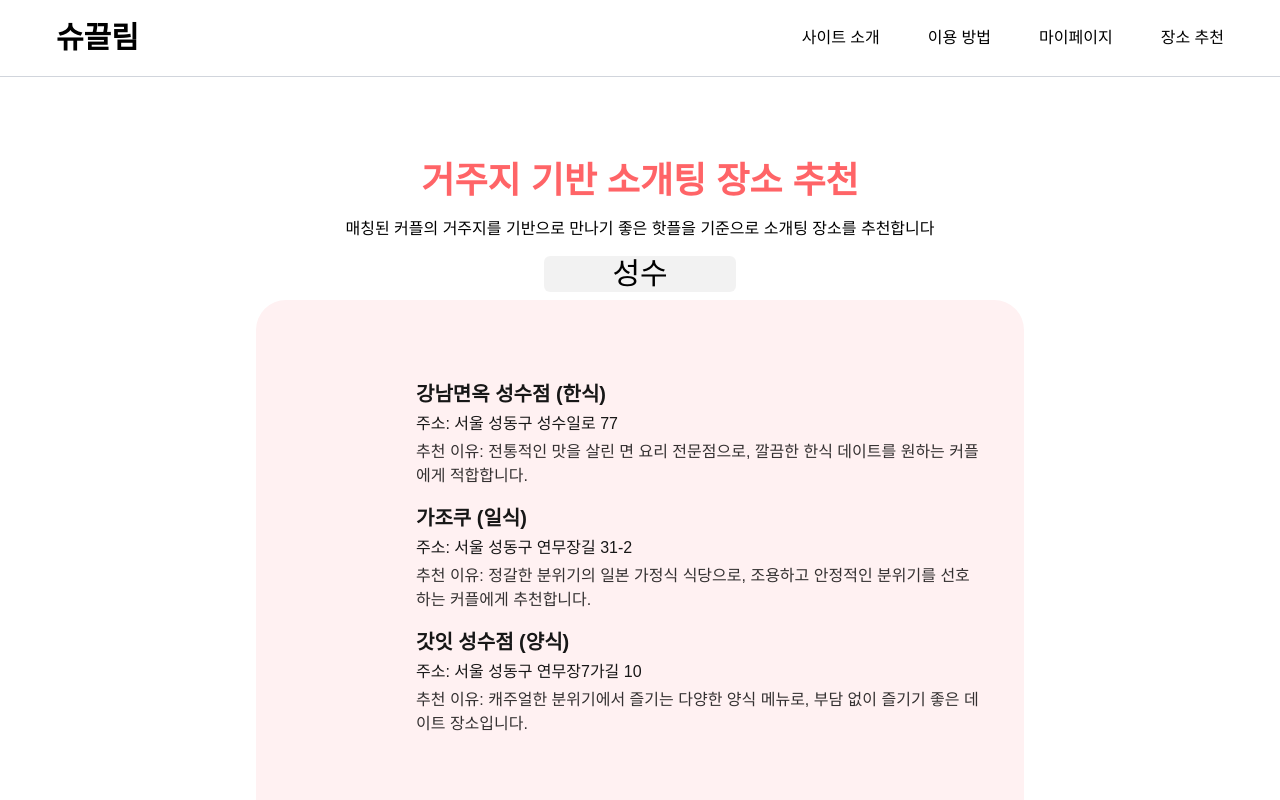
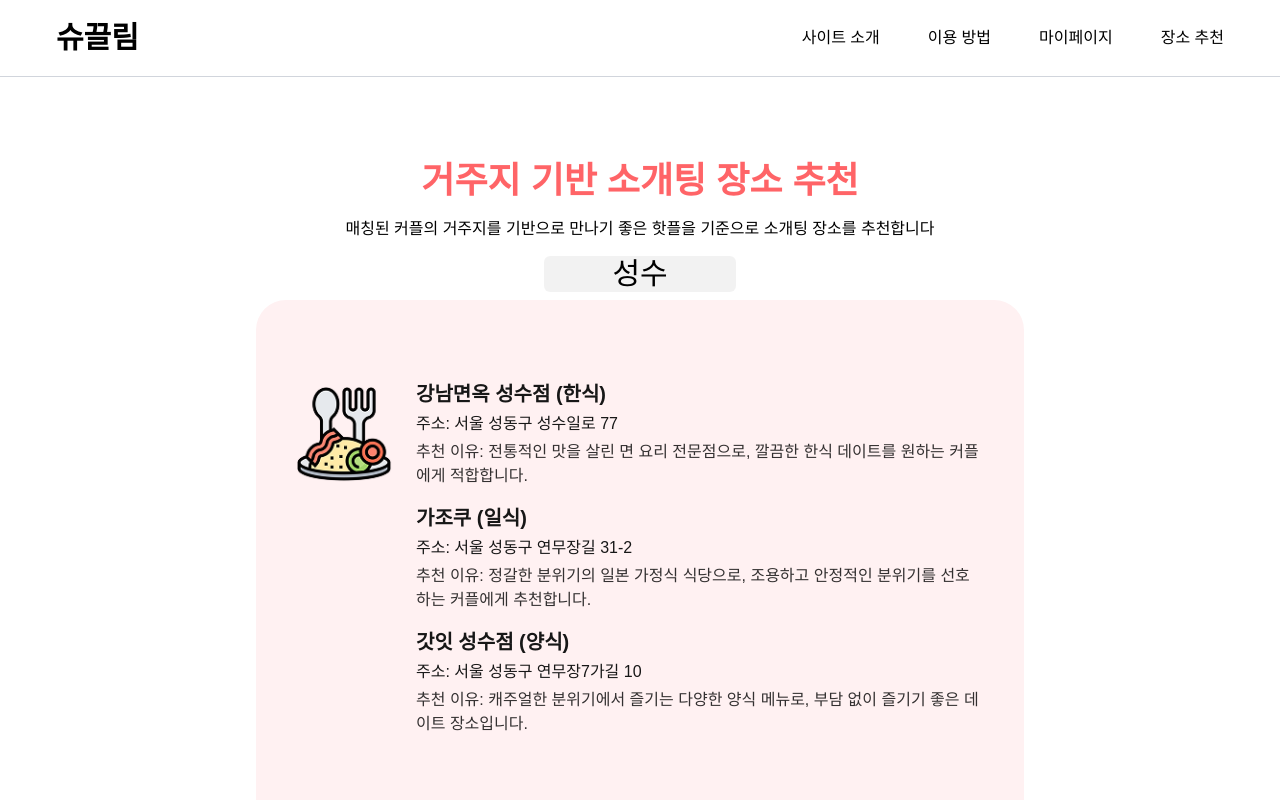
Before and after one commit to CSID-DGU/2025-1-DSCD-outsider-2, a Next.js app in the folder frontend/: page /place_recommend/first_meet in a window 1280 px wide. Shown: the top 800 px of the page. Built offline with nearby package versions, Linux system fonts and the light colour scheme.

Commit message:
first_meet

```diff
--- a/frontend/src/app/place_recommend/first_meet/page.js
+++ b/frontend/src/app/place_recommend/first_meet/page.js
@@ -10,9 +10,9 @@ export default function FirstMeetPlaceRecommendPage() {
 
   // 이미지 매핑 정보 (장소명 → 이미지 파일명)
   const imageMap = {
-    "유어다이닝 (양식)": "맛집.png",
-    "이퀄커피": "카페.png",
-    "망원 한강 공원": "놀거리.png",
+    "강남면옥 성수점 (한식)": "맛집.png",
+    "ElPatio": "카페.png",
+    "도화공간 (도자기 클래스)": "놀거리.png",
   };
 
   useEffect(() => {
```
